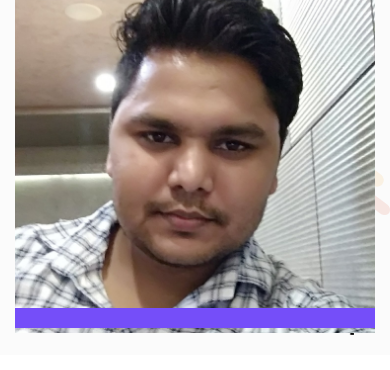
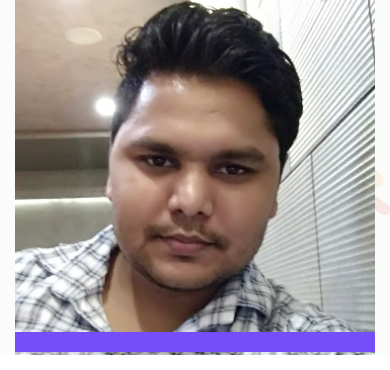
Before and after one commit to Alpesh-Vaghela/profilev2, a plain HTML site: page index.html in a window 390 px wide. Shown: the part 285-655 px from the top of the page. Drawn offline with Linux system fonts and the light colour scheme; files whose address does not match are found by name.

Commit message:
Fix mobile issue

```diff
--- a/index.html
+++ b/index.html
@@ -122,7 +122,7 @@
                 <img src="assets/images/banner/shape/shape-3.png" alt="Shape">
             </div> <!-- header shape -->
             <div class="container">
-                <div class="row align-items-center">
+                <div class="row align-items-center pt-5">
                     <div class="col-xl-5 col-lg-6">
                         <div class="header-content-right">
                             <h4 class="sub-title">Hello, I’m</h4>
```
